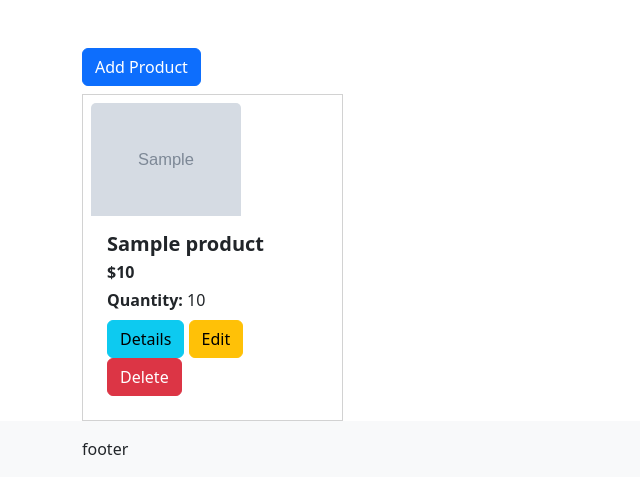
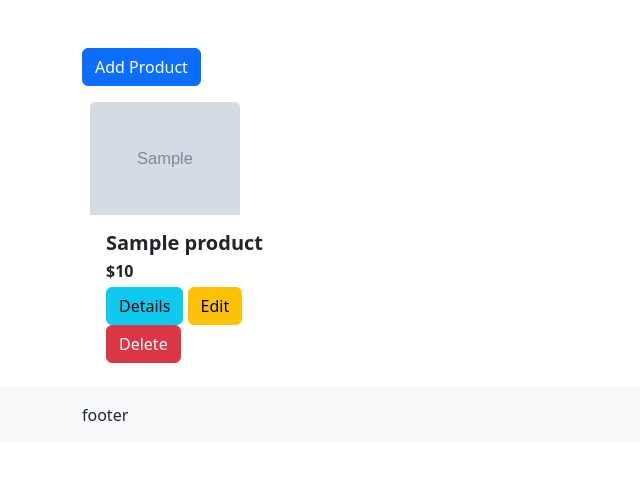
Before and after one commit to Zwill1/PHP-PRODUCT-UPLOAD, a PHP site: page /PHP-PRODUCT-UPLOAD/ in a window 1280 px wide. Shown: the part 56-550 px from the top of the page, without its empty margins (0-640 px from the left). Run offline with PHP 8.4, Linux system fonts and the light colour scheme; tables that the repository leaves empty or names only in its code hold one stand-in row (values such as "Sample post"); grey boxes marked "Sample" are stand-in pictures.

Commit message:
changes to card layout

```diff
--- a/index.php
+++ b/index.php
@@ -63,14 +63,11 @@
                     while($row = mysqli_fetch_assoc($result)){
                         ?>
                             <div class="col-3">
-                                <a href="db/product.php?id=<?php echo $row['prodid']; ?>" class="text-decoration-none text-reset">
-                                    <div class="card p-2 rounded-0" id="product-<?php echo $row['prodid']; ?>">
-                                        <img src="<?php echo $row['prodimage']; ?>" class="card-img-top" alt="<?php echo $row['prodname']; ?>" style="width: 150px; margin-left: auto; margin-right: auto;">
+                                <div class="card border-0 p-2 rounded-0" id="product-<?php echo $row['prodid']; ?>">
+                                    <img src="<?php echo $row['prodimage']; ?>" class="card-img-top" alt="<?php echo $row['prodname']; ?>" style="width: 150px;">
                                     <div class="card-body">
                                         <h5 class="card-title fw-bold mb-1"><?php echo $row['prodname']; ?></h5>
                                         <p class="card-text mb-1 fw-bold">$<?php echo $row['prodprice']; ?></p>
-                                            <p class="card-text mb-2"><span class="fw-bold">Quantity:</span> <?php echo $row['prodquantity']; ?></p>
-                                            <!-- <p class="card-text"><?php echo $row['proddescription']; ?></p> -->
                                         <div>
                                             <a href="db/product.php?id=<?php echo $row['prodid']; ?>" class="btn btn-info">Details</a>
                                             <a href="db/edit_product.php?id=<?php echo $row['prodid']; ?>" class="btn btn-warning">Edit</a>
@@ -78,7 +75,6 @@
                                         </div>
                                     </div>
                                 </div>
-                                </a>
                             </div>
                         <?php
                     }
```
Lines whose indentation alone changed are shown as unchanged.
